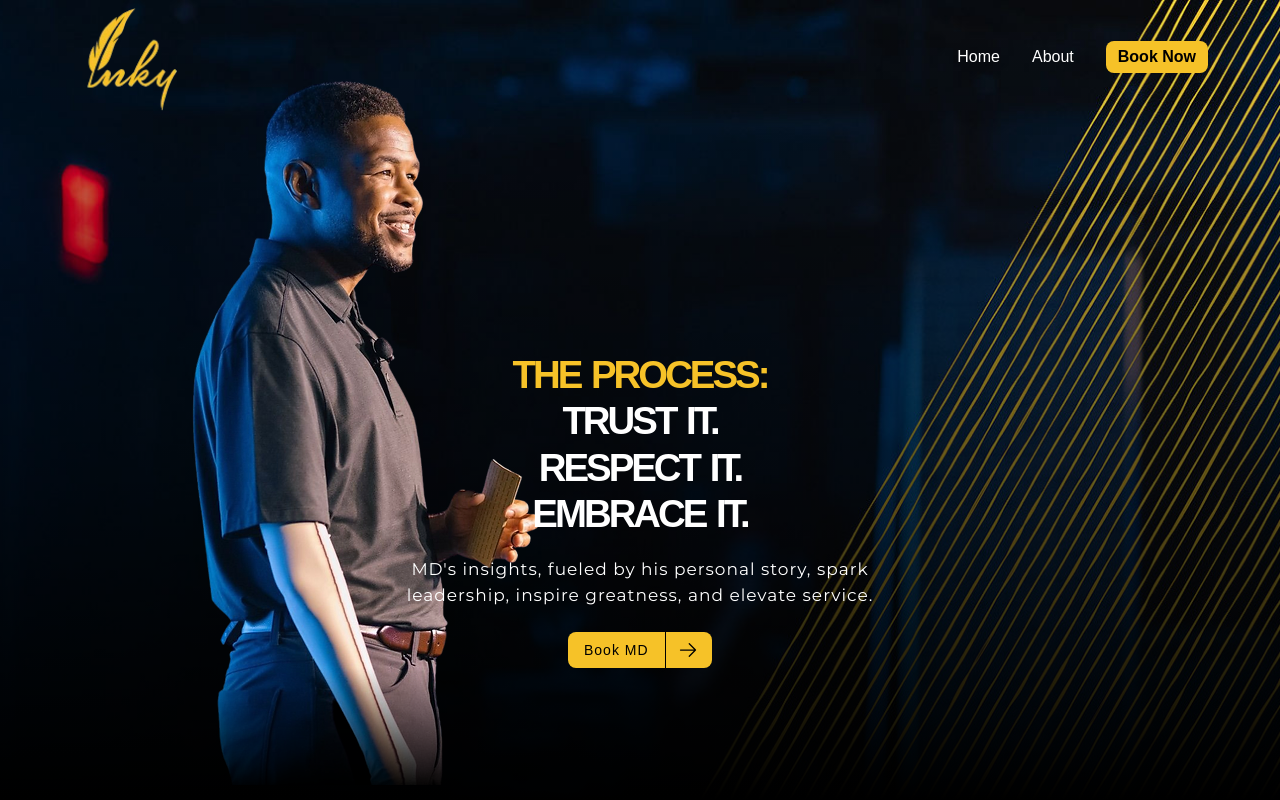
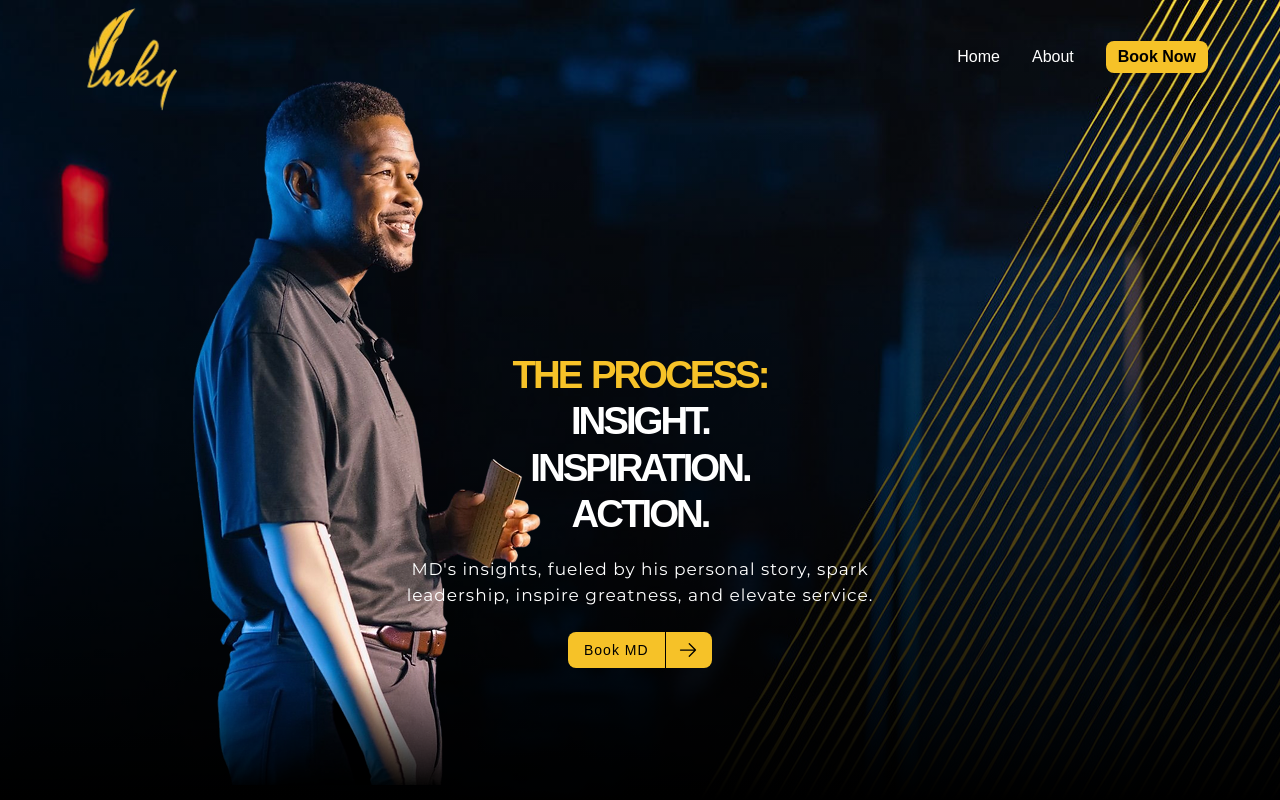
Before and after one commit to allanXQ/inky-ui, a React (Vite) app: page / in a window 1280 px wide. Shown: the top 800 px of the page. Built offline with nearby package versions, Linux system fonts and the light colour scheme; a web font is replaced by a local one.

Commit message:
update content, style

```diff
--- a/src/App.css
+++ b/src/App.css
@@ -162,5 +162,5 @@
   height: 100%;
   box-shadow: inset 0 40px 40px 2px rgba(0, 0, 0, 0.9),
     inset 0 -40px 40px 2px rgba(0, 0, 0, 0.9);
-  pointer-events: none; /* Ensures the overlay does not interfere with video controls */
+  pointer-events: none;
 }
--- a/src/Pages/Book.jsx
+++ b/src/Pages/Book.jsx
@@ -527,7 +527,7 @@ const Book = () => {
               xmlns="http://www.w3.org/2000/svg"
               viewBox="0 0 24 24"
               fill="#F6C228"
-              class="size-6"
+              className="size-6"
             >
               <path
                 fill-rule="evenodd"
@@ -542,7 +542,7 @@ const Book = () => {
               xmlns="http://www.w3.org/2000/svg"
               viewBox="0 0 24 24"
               fill="#F6C228"
-              class="size-6"
+              className="size-6"
             >
               <path d="M1.5 8.67v8.58a3 3 0 0 0 3 3h15a3 3 0 0 0 3-3V8.67l-8.928 5.493a3 3 0 0 1-3.144 0L1.5 8.67Z" />
               <path d="M22.5 6.908V6.75a3 3 0 0 0-3-3h-15a3 3 0 0 0-3 3v.158l9.714 5.978a1.5 1.5 0 0 0 1.572 0L22.5 6.908Z" />
--- a/src/Pages/Home.jsx
+++ b/src/Pages/Home.jsx
@@ -31,11 +31,11 @@ export default function Home() {
               id="hero-text"
               className="flex flex-col items-center justify-center z-20 mt-60 sm:mt-56 gap-6"
             >
-              <div className="flex flex-col items-start sm:items-center justify-start leading-none gap-2">
+              <div className="flex flex-col items-start sm:items-center justify-start leading-none gap-2 uppercase">
                 <p className="hero-big text-[#F6C228]">THE PROCESS:</p>
-                <p className="hero-big">TRUST IT.</p>
-                <p className="hero-big">RESPECT IT.</p>
-                <p className="hero-big">EMBRACE IT.</p>
+                <p className="hero-big">Insight.</p>
+                <p className="hero-big">Inspiration.</p>
+                <p className="hero-big">Action.</p>
               </div>
               <p className="hero-long max-w-[530px] text-center  text[#efefef]">
                 MD's insights, fueled by his personal story, spark leadership,
@@ -80,16 +80,29 @@ export default function Home() {
           <img src="./clientlogos.png" />
         </div>
       </div>
-      <div id="video" class="video-container faded-top faded-bottom">
+      <div id="video" className="video-container faded-top faded-bottom">
         <video
           id="hero-video"
           autoPlay
           muted
           loop
-          class="h-[480px] w-full object-cover"
+          className="h-[480px] w-full object-cover"
         >
           <source src="./file.mp4" type="video/mp4" />
         </video>
+        <svg
+          xmlns="http://www.w3.org/2000/svg"
+          viewBox="0 0 24 24"
+          fill="white"
+          className="size-6"
+        >
+          <path
+            fill-rule="evenodd"
+            d="M2.25 12c0-5.385 4.365-9.75 9.75-9.75s9.75 4.365 9.75 9.75-4.365 9.75-9.75 9.75S2.25 17.385 2.25 12Zm14.024-.983a1.125 1.125 0 0 1 0 1.966l-5.603 3.113A1.125 1.125 0 0 1 9 15.113V8.887c0-.857.921-1.4 1.671-.983l5.603 3.113Z"
+            clip-rule="evenodd"
+          />
+        </svg>
+
         <div className="absolute inset-0 bg-gradient"></div>
       </div>
 
```
